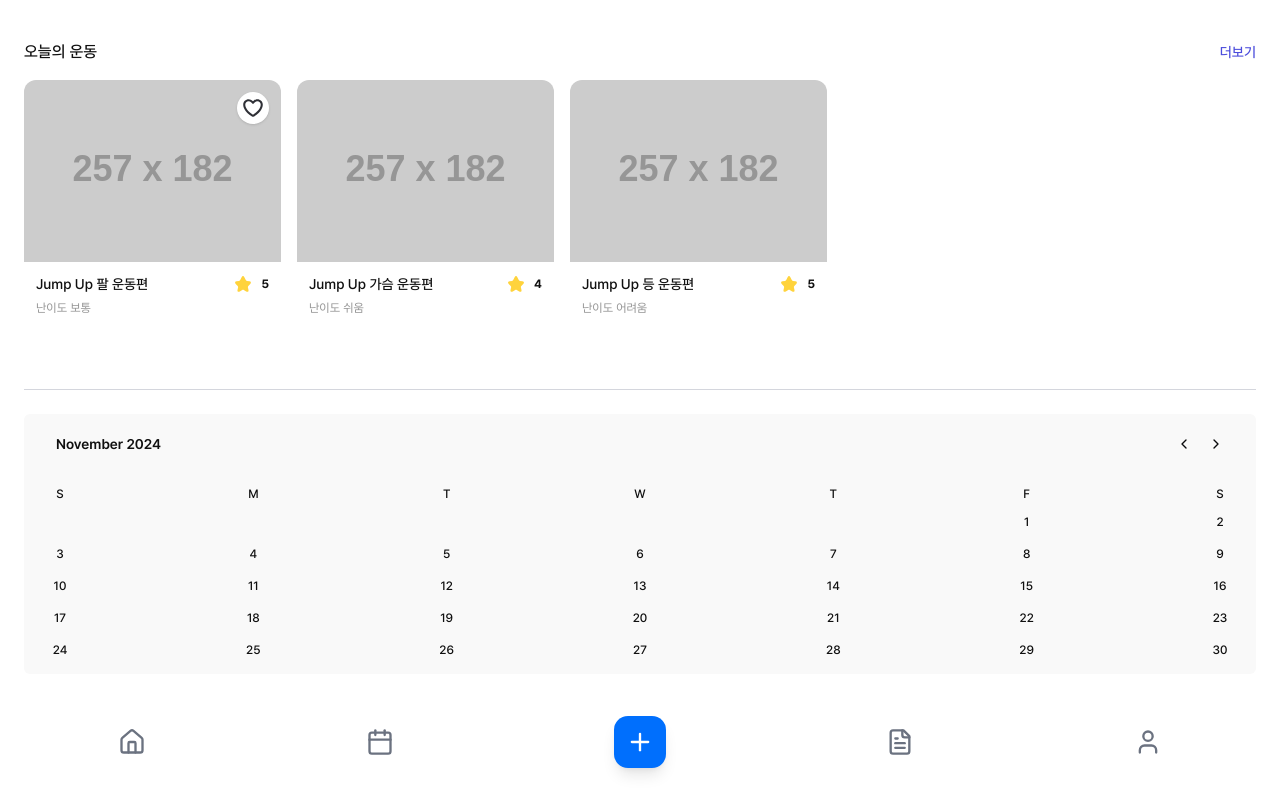
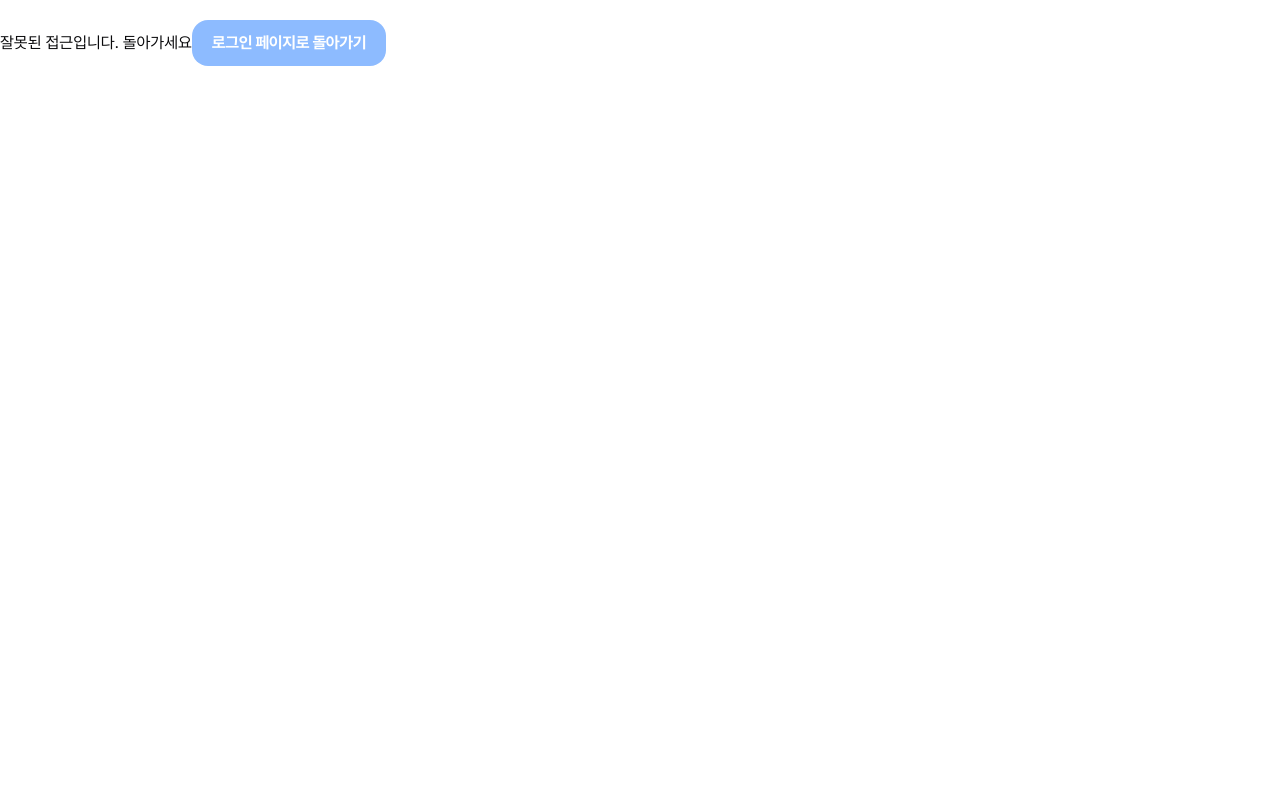
Before and after one commit to BodamDiary/bodam-client, a Next.js app: page /dashboard in a window 1280 px wide. Built offline with nearby package versions, Linux system fonts and the light colour scheme; no server answers.

Commit message:
:sparkles: add authorization check

```diff
--- /dev/null
+++ b/app/dashboard/_components/ReturnToLoginPage.tsx
@@ -0,0 +1,21 @@
+"use client"
+
+import { useRouter } from "next/navigation"
+
+export default function ReturnToLoginPage() {
+    const router = useRouter();
+
+    const handleLoginButton = function() {
+        router.replace("/");
+    }
+
+    return (
+        <>
+            <button
+                onClick={() => handleLoginButton()}
+                className="mt-[20px] h-[46px] rounded-2xl bg-main_300 text-white font-bold text-base tracking-tight leading-4 px-5 py-2.5">
+                로그인 페이지로 돌아가기
+            </button>
+        </>
+    )
+}
--- a/app/dashboard/page.tsx
+++ b/app/dashboard/page.tsx
@@ -1,8 +1,26 @@
+
 import TodaySportSection from "./_sections/TodaySportSection";
 import Calendar from "./_components/Calendar";
 import MenuBar from "@/app/_components/MenuBar";
+import {cookies} from "next/headers";
 
-export default function MainPage() {
+import ReturnToLoginPage from "./_components/ReturnToLoginPage";
+
+export default async function MainPage() {
+
+  const cookieStore = await cookies();
+  const uToken = cookieStore.get('uToken');
+  console.log(uToken);
+
+  if (uToken == null) {
+    return (
+        <main>
+            잘못된 접근입니다. 돌아가세요
+            <ReturnToLoginPage/>
+        </main>
+    )
+  }
+
   return (
     <main className="flex min-h-screen flex-col bg-white gap-5">
       <div className="flex-1 flex flex-col w-full h-max overflow-y-auto gap-y-6">
--- a/app/kakao-signup/page.tsx
+++ b/app/kakao-signup/page.tsx
@@ -9,6 +9,8 @@ export default function SignUpPage(){
 //     console.log(cookies());
 //     const email = cookies().get('email')?.value;
 //     console.log(email);
+    const apiUrl = process.env.NEXT_PUBLIC_API_URL;
+    const url = `${apiUrl}/kakao`
 
     return(
         <main className="flex min-h-screen flex-col items-center select-none overflow-x-hidden overflow-y-hidden">
@@ -23,7 +25,7 @@ export default function SignUpPage(){
                 </div>
                 <p className="flex mt-[35px] w-full justify-center gap-2 text-placeholder font-bold">or</p>
                 <Link
-                    href="/kakao"
+                    href={url}
                     className="mt-[35px] w-full flex justify-center">
                     <div className="relative w-[60px] h-[60px] ">
                         <Image src="/icons/icon-kakao-circle.png" alt="카카오톡 로그인" fill />
--- a/app/signin/_components/SignInForm.tsx
+++ b/app/signin/_components/SignInForm.tsx
@@ -19,6 +19,7 @@ const SignInForm = () => {
                 headers: {
                     "Content-Type": "application/json",
                 },
+                credentials: 'include',
                 body: JSON.stringify({
                     email,
                     password,
--- a/app/signin/page.tsx
+++ b/app/signin/page.tsx
@@ -2,6 +2,9 @@ import React from "react";
 import SignInForm from "./_components/SignInForm";
 import Link from "next/link";
 import Image from "next/image";
+
+const apiUrl = process.env.NEXT_PUBLIC_API_URL;
+const url = `${apiUrl}/kakao`
 
 export default function SignInPage(){
     return(
@@ -29,7 +32,7 @@ export default function SignInPage(){
                     <p className="flex w-full justify-center gap-4 text-placeholder font-bold">or</p>
                 </div>
                 <Link
-                    href="/kakao"
+                    href={url}
                     className="mt-[100px] w-full flex justify-center">
                     <div className="relative w-[60px] h-[60px] ">
                         <Image src="/icons/icon-kakao-circle.png" alt="카카오톡 로그인" fill />
```
